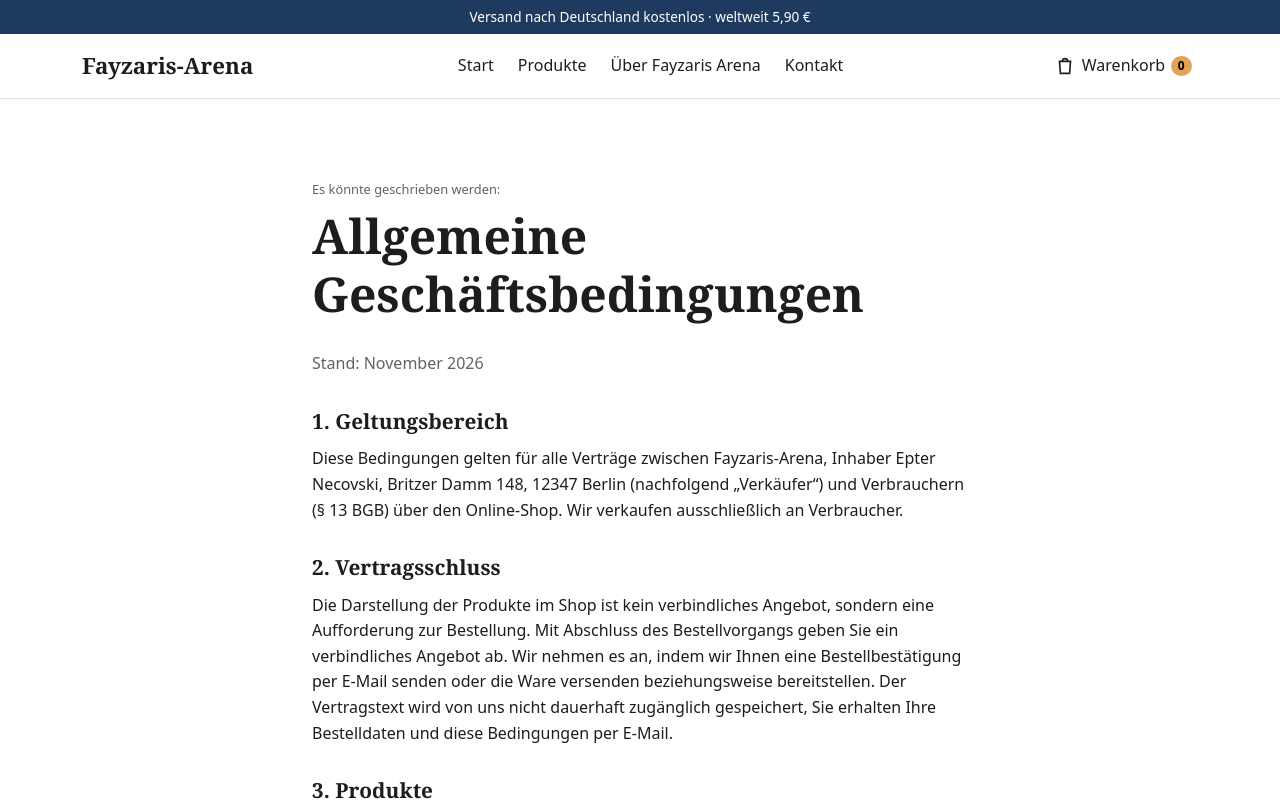
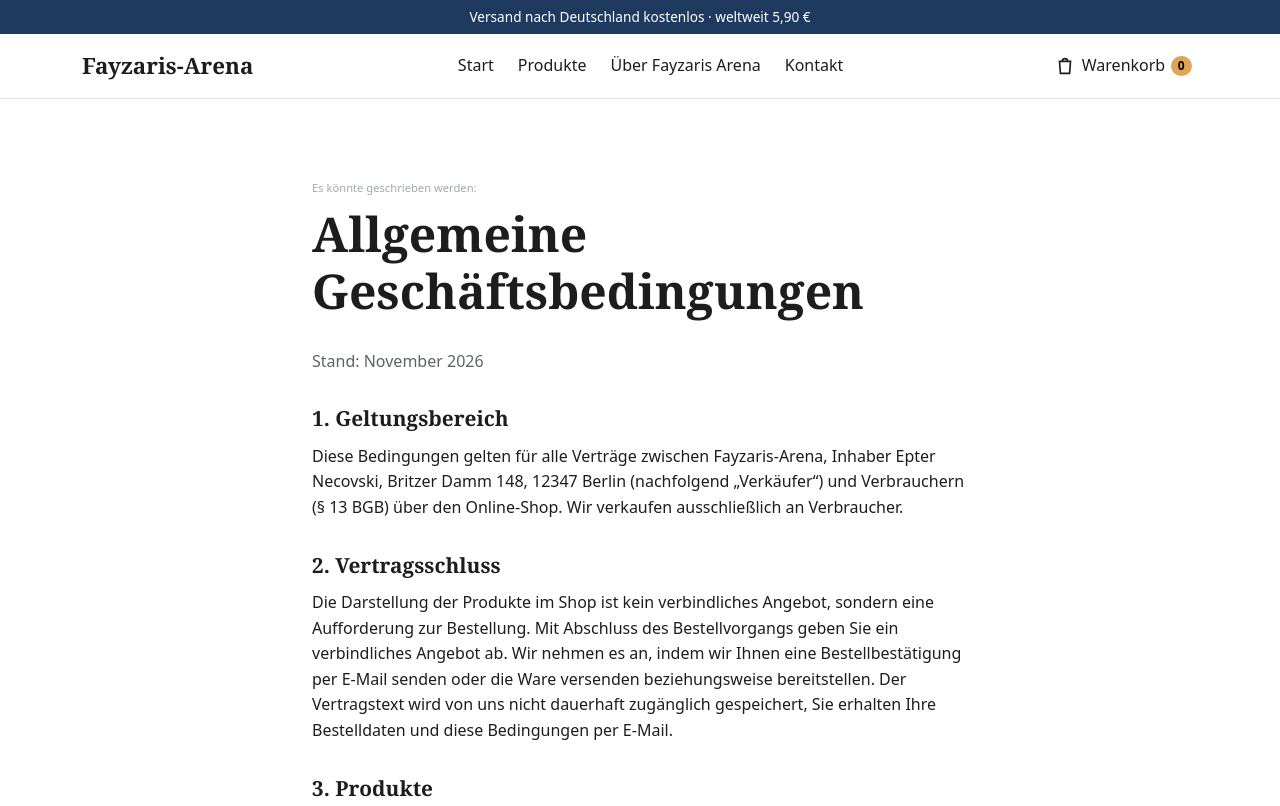
Before and after one commit to fayzaris-arena/fayzariswebseite, a plain HTML site: page agb.html in a window 1280 px wide. Shown: the top 806 px of the page. Drawn offline with Linux system fonts and the light colour scheme.

Commit message:
Hinweiszeile über Rechtstexten: helleres Grau, etwas kleiner

```diff
--- a/agb.html
+++ b/agb.html
@@ -16,7 +16,7 @@
   <main>
     <section class="abschnitt">
       <div class="container schmal rechtstext">
-        <p class="leise" style="font-size:.8rem;margin:0 0 .5rem">Es könnte geschrieben werden:</p>
+        <p style="font-size:.7rem;color:#a3a8ae;margin:0 0 .5rem">Es könnte geschrieben werden:</p>
         <h1>Allgemeine Geschäftsbedingungen</h1>
         <p class="leise">Stand: November 2026</p>
 
```
Also changed, not shown: datenschutz.html (+1 -1 lines), widerruf.html (+1 -1 lines).
